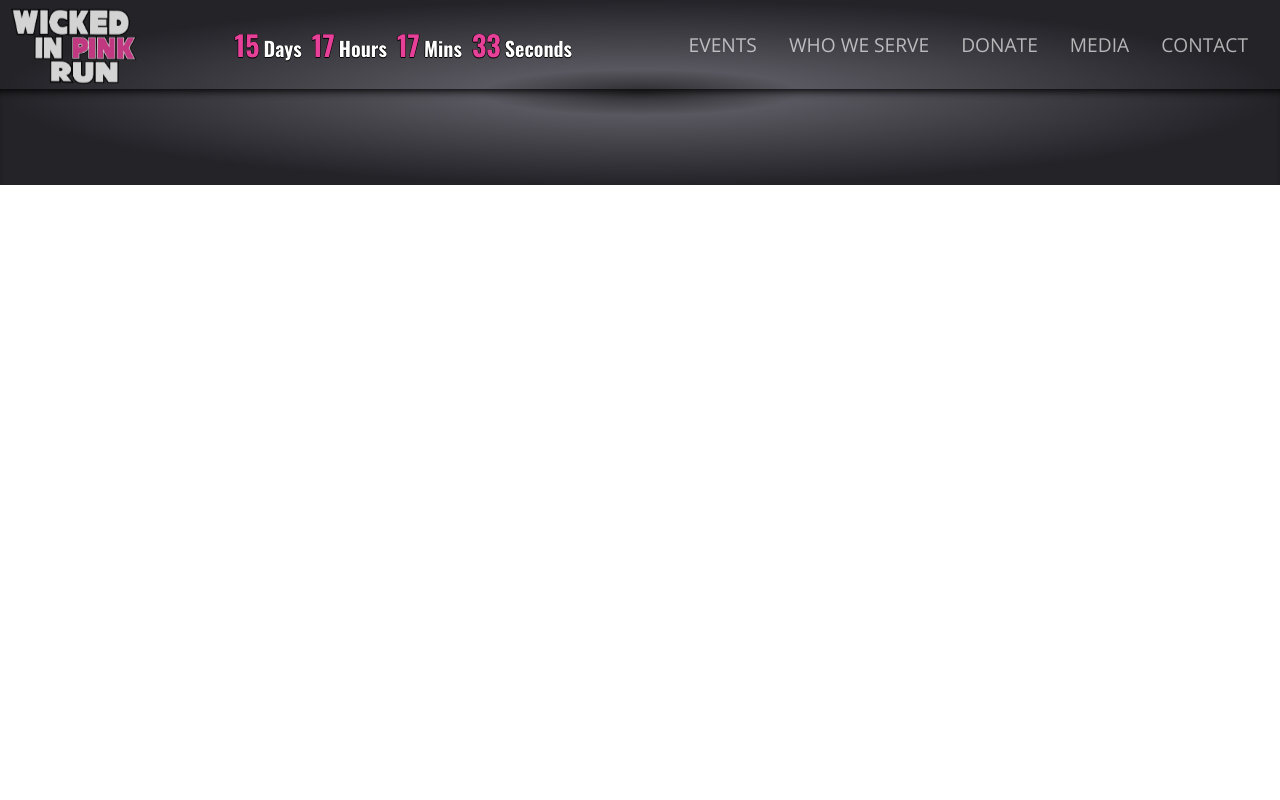
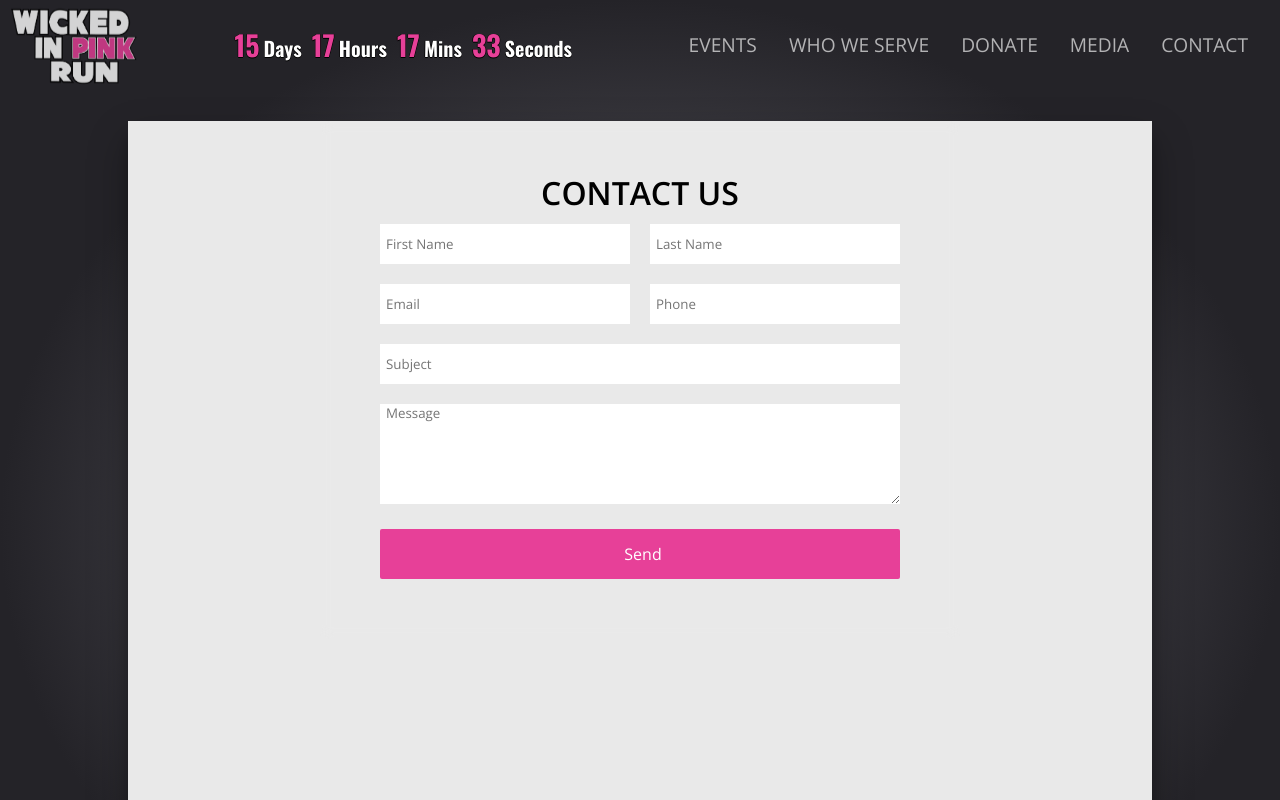
Before and after one commit to evankaine/wicked-in-pink, a React (Create React App) app in the folder client/: page /contact in a window 1280 px wide. Shown: the top 800 px of the page. Built offline with nearby package versions, Linux system fonts and the light colour scheme.

Commit message:
started contact page

```diff
--- a/client/src/App.js
+++ b/client/src/App.js
@@ -6,6 +6,7 @@ import Events from './Screens/Events/Events';
 import Footer from './Layout/Footer/Footer';
 import Media from './Screens/Media/Media';
 import WhoWeServe from './Screens/WhoWeServe/WhoWeServe';
+import Contact from './Screens/Contact/Contact';
 
 function App() {
   return (
@@ -28,6 +29,10 @@ function App() {
         <Media />
       </Route>
 
+      <Route exact path="/contact" >
+        <Contact />
+      </Route>
+
 
       <Footer />
     </div>
--- /dev/null
+++ b/client/src/Components/ContactForm/ContactForm.css
@@ -0,0 +1,53 @@
+.contact-form {
+  display: flex;
+  flex-direction: column;
+  padding: 50px 50px;
+  border-radius: 2px;
+  backdrop-filter: saturate(180%) blur(6px);
+}
+
+
+
+input {
+  height: 40px;
+  width: 250px;
+  -webkit-appearance: none;
+}
+
+input, textarea {
+  margin: 10px 10px 10px 10px;
+  padding-left: 6px;
+  border: none;
+}
+
+textarea {
+  height: 100px;
+  -webkit-appearance: none;
+}
+
+input:focus, textarea:focus {
+  outline-color: #EAA5C2;
+}
+
+.input-button {
+  width: 520px;
+  text-align: center;
+  border-radius: 2px;
+  margin-top: 15px;
+  height: 50px;
+  cursor: pointer;
+  background-color: #E74098;
+  color: white;
+  font-size: 16px;
+  border: none;
+  -webkit-appearance: none;
+}
+
+.input-button:hover {
+  opacity: 0.6;
+  transform: scale(1.01);
+}
+
+#subject {
+  width: 520px;
+}
--- /dev/null
+++ b/client/src/Components/ContactForm/ContactForm.jsx
@@ -0,0 +1,51 @@
+import React from 'react'
+import "./ContactForm.css"
+
+export default function ContactForm() {
+  return (
+    <form className="contact-form" >
+      <h1 className="contact-text">CONTACT US</h1>
+
+    <div className="contact-row">
+      <input
+        placeholder="First Name"
+        type="text"
+        name="name"
+        required />
+      <input
+        placeholder="Last Name"
+        type="text"
+        name="name"
+        required />
+    </div>
+
+    <div className="contact-row">
+      <input
+        placeholder="Email"
+        type="email"
+        name="user_email"
+        required />
+      <input
+        placeholder="Phone"
+        type="tel"
+        name="phone"
+        pattern="[0-9]{3}-[0-9]{2}-[0-9]{3}"
+        required />
+    </div>
+      <input id="subject"
+        placeholder="Subject"
+        type="text"
+        name="subject"
+        required />
+      <textarea
+        placeholder="Message"
+        name="message"
+        rows="4"
+        required />
+      <input className="input-button"
+        type="submit"
+        value="Send">
+      </input>
+    </form>
+  )
+}
--- a/client/src/Components/Countdown/Countdown.jsx
+++ b/client/src/Components/Countdown/Countdown.jsx
@@ -1,5 +1,7 @@
 import React from 'react'
 import "./Countdown.css"
+
+// w3school reference
 
 // Set the date we're counting down to
 var countDownDate = new Date("Oct 10, 2021 13:00:00").getTime();
--- a/client/src/Layout/NavBar/NavBar.css
+++ b/client/src/Layout/NavBar/NavBar.css
@@ -6,7 +6,7 @@
 
 .wip-container{
   display: flex;
-  justify-content: flex-start;
+  justify-content: center;
   align-items: center;
 }
 .wip-logo-nav {
@@ -48,7 +48,7 @@ display: inline-block;
 height: 1rem;
 width: 100%;
 border-bottom: 4px solid;
-margin-top: 14px;
+margin-top: 16px;
 opacity: 0;
 -webkit-transition: opacity 0.35s, -webkit-transform 0.35s;
 transition: opacity 0.35s, transform 0.35s;
--- /dev/null
+++ b/client/src/Screens/Contact/Contact.css
@@ -0,0 +1,22 @@
+.contact-wrapper {
+  margin: auto;
+  display: flex;
+  justify-content: center;
+  align-items: center;
+  flex-direction: column;
+  flex: 1;
+}
+
+
+.contact-container {
+  height: 100vh;
+  display: flex;
+  align-items: center;
+  flex-direction: column;
+  position: relative;
+  margin: 2.5rem;
+  margin-top: 2rem;
+  background-color: #e9e9e9;
+  width: 80vw;
+  box-shadow: rgba(0, 0, 0, 0.3) 0px 19px 38px, rgba(0, 0, 0, 0.22) 0px 15px 12px;
+}
--- /dev/null
+++ b/client/src/Screens/Contact/Contact.jsx
@@ -0,0 +1,13 @@
+import React from 'react'
+import "./Contact.css"
+import ContactForm from '../../Components/ContactForm/ContactForm'
+
+export default function Contact() {
+  return (
+    <div className="contact-wrapper">
+      <div className="contact-container">
+        <ContactForm />
+      </div>
+    </div>
+  )
+}
--- a/client/src/Screens/Media/Media.css
+++ b/client/src/Screens/Media/Media.css
@@ -1,21 +1,19 @@
 
 .photo {
   margin: auto;
-   display: flex;
+  display: flex;
   justify-content: center;
   align-items: center;
   flex-direction: column;
   flex: 1;
-
 }
 
 .photo-wrapper {
-  /* display: flex;
-  align-items: center; */
-
+  align-items: center;
+  flex-direction: column;
   position: relative;
-  margin: 5rem;
-  margin-top: 2.5rem;
+  margin: 2.5rem;
+  margin-top: 2rem;
   background-color: #e9e9e9;
   width: 80vw;
   box-shadow: rgba(0, 0, 0, 0.3) 0px 19px 38px, rgba(0, 0, 0, 0.22) 0px 15px 12px;
```
